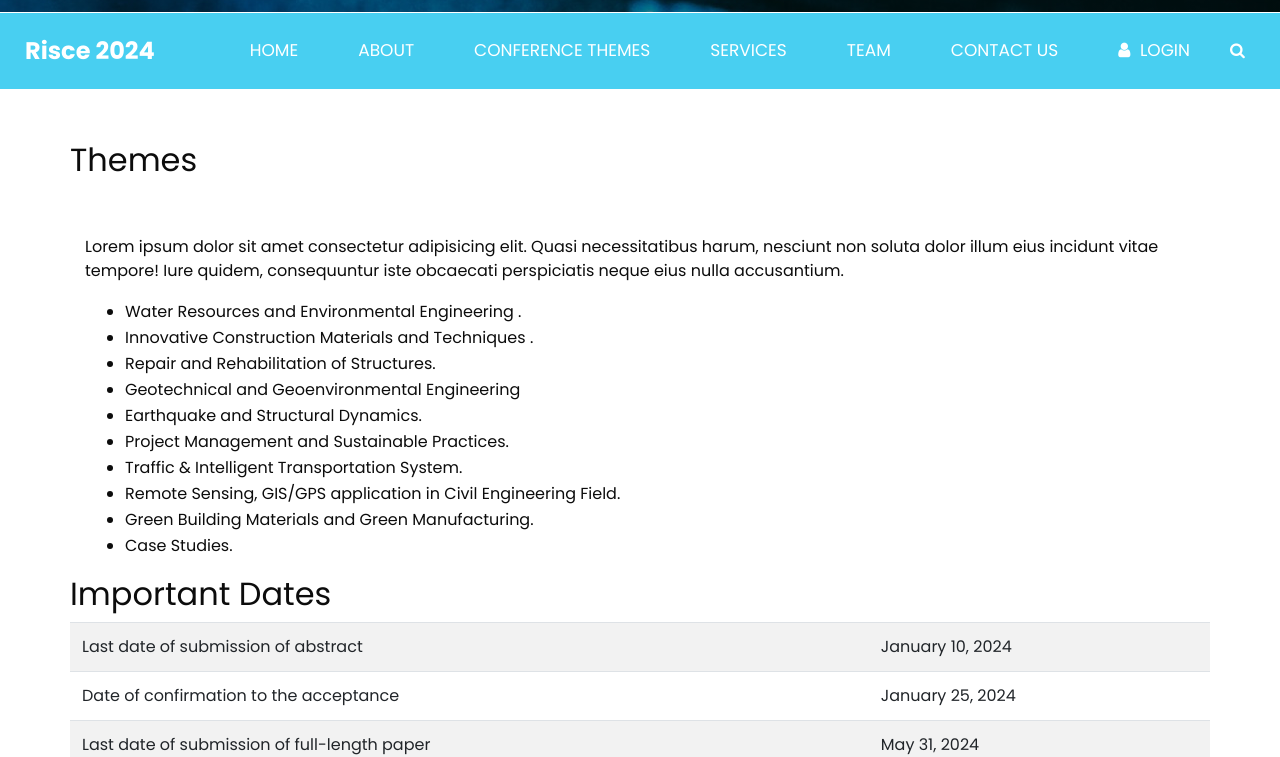
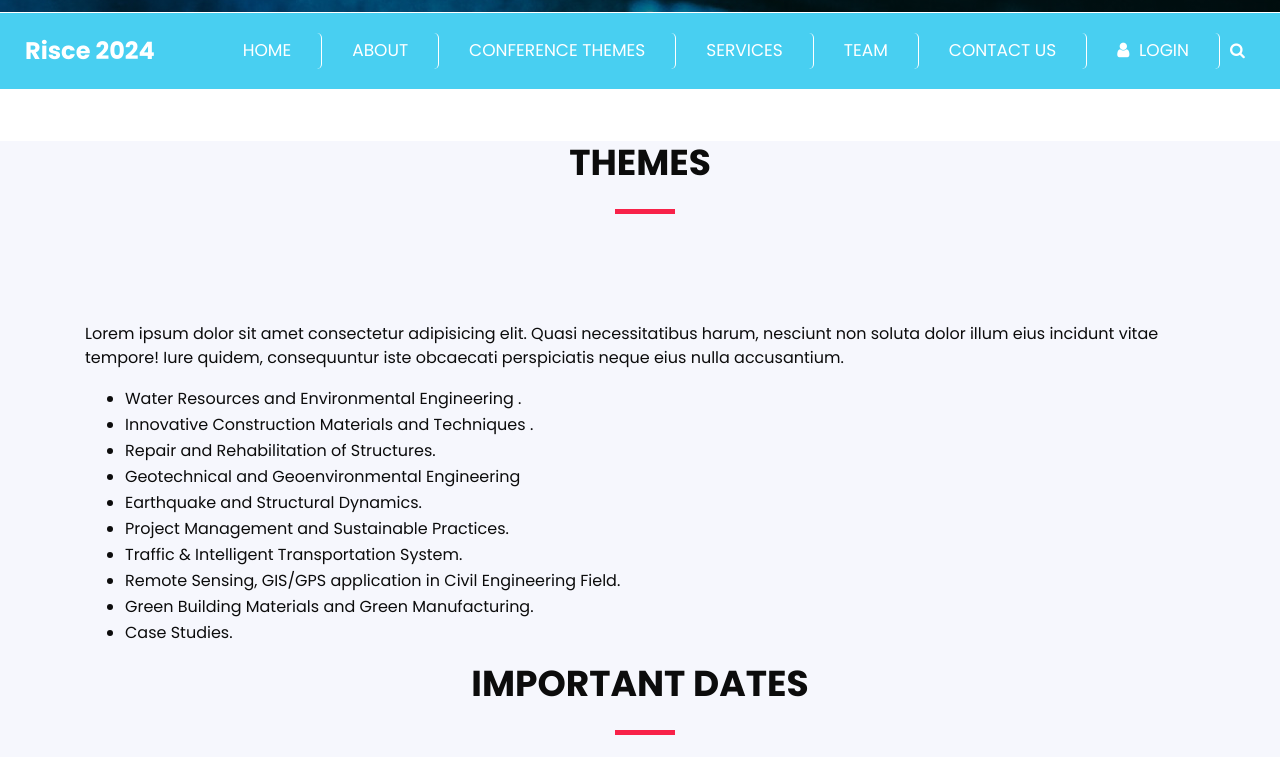
Before and after one commit to Payal1035/risce, a plain HTML site: page theme.html in a window 1280 px wide. Shown: the part 53-810 px from the top of the page. Drawn offline with nearby package versions, Linux system fonts and the light colour scheme; some packages are replaced by stand-ins of ours.

Commit message:
Update style.css

```diff
--- a/css/style.css
+++ b/css/style.css
@@ -1010,4 +1010,55 @@ a:focus {
 .footer_section p a {
   color: inherit;
 }
+.dates{
+  margin-top: 5rem;
+}
+.logocontrol {
+	/* background-image: url(../images/theme.jpg); */
+	margin-left:auto;
+	margin-right:auto;
+
+}
+.section-header {
+  margin-bottom: 60px;
+  position: relative;
+  padding-bottom: 20px;
+}
+
+.section-header::before {
+  content: '';
+  position: absolute;
+  display: block;
+  width: 60px;
+  height: 5px;
+  background: #f82249;
+  bottom: 0;
+  left: calc(50% - 25px);
+}
+
+.section-header h2 {
+  font-size: 36px;
+  text-transform: uppercase;
+  text-align: center;
+  font-weight: 700;
+  margin-bottom: 10px;
+}
+
+.section-header p {
+  text-align: center;
+  padding: 0;
+  margin: 0;
+  font-size: 18px;
+  font-weight: 500;
+  color: #9195a2;
+}
+
+.section-with-bg {
+  background-color: #f6f7fd;
+
+}
+.navb {
+  border-right: 1px solid;
+  padding-top: 2px;
+}
 /*# sourceMappingURL=style.css.map */
```
